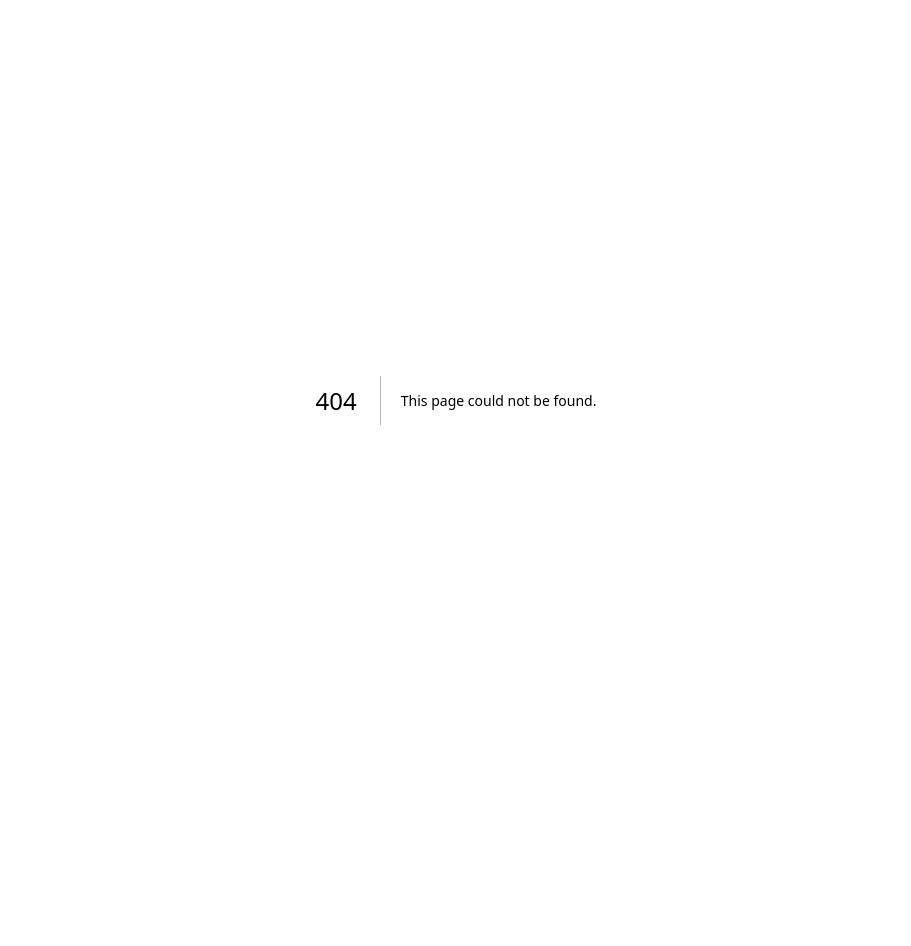
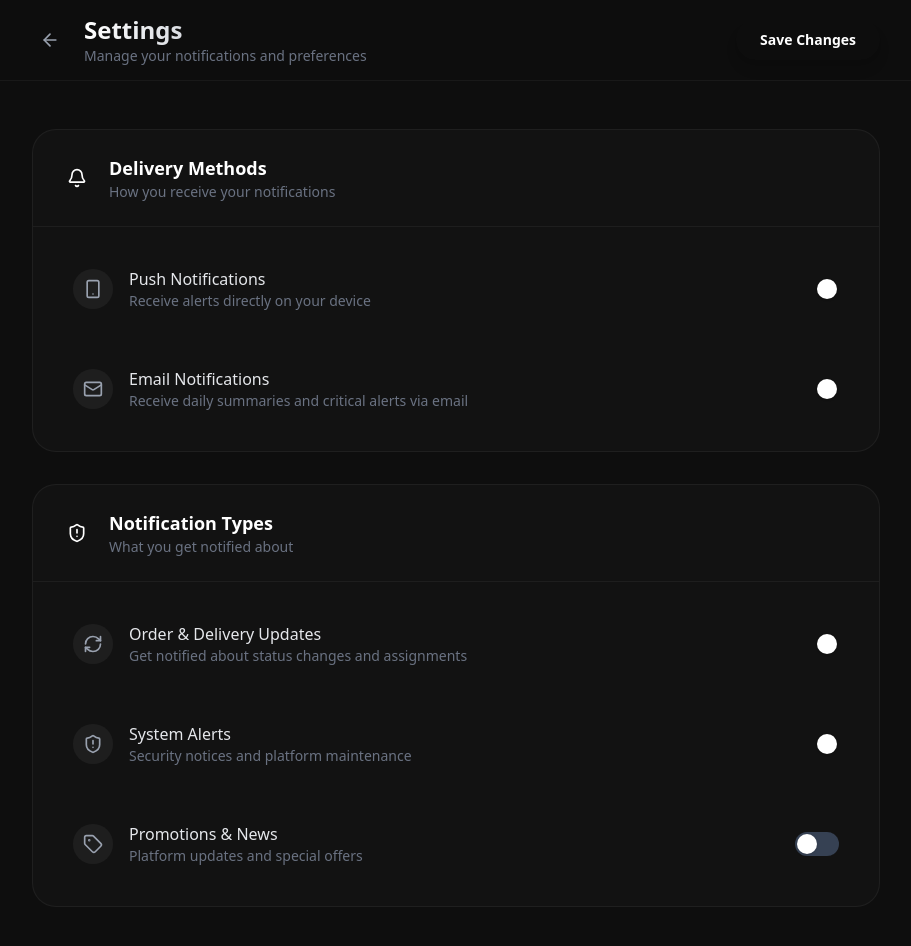
Before and after one commit to ifeanyireed/nets_dispatch, a Next.js app in the folder agent_app/: page /settings in a window 1280 px wide. Before the commit this address had no page. Shown: the top 946 px of the page, without its empty margins (184-1095 px from the left). Before the commit the page ends 800 px from the top, so only its background shows below. Built offline with nearby package versions, Linux system fonts and the light colour scheme; no server answers; sample sign-in values are in the browser's storage.

Commit message:
feat: add notification settings UI to agent and customer apps

```diff
--- a/agent_app/src/app/profile/page.js
+++ b/agent_app/src/app/profile/page.js
@@ -125,12 +125,20 @@ export default function Profile() {
             </h1>
             <p className="text-text-2 font-mono text-xs uppercase tracking-widest mt-1">Manage your console settings</p>
           </div>
-          <button
-            onClick={handleLogout}
-            className="hidden md:flex items-center justify-center px-6 py-2.5 rounded-full border border-hazard/30 bg-hazard/10 hover:bg-hazard hover:text-white hover:shadow-[0_0_20px_rgba(239,68,68,0.4)] transition-all text-hazard font-bold text-xs tracking-widest uppercase"
-          >
-            Log Out
-          </button>
+          <div className="flex items-center gap-3 hidden md:flex">
+            <button
+              onClick={() => router.push('/settings')}
+              className="flex items-center justify-center px-6 py-2.5 rounded-full border border-white/20 bg-white/5 hover:bg-white/10 hover:text-white transition-all text-gray-300 font-bold text-xs tracking-widest uppercase"
+            >
+              Settings
+            </button>
+            <button
+              onClick={handleLogout}
+              className="flex items-center justify-center px-6 py-2.5 rounded-full border border-hazard/30 bg-hazard/10 hover:bg-hazard hover:text-white hover:shadow-[0_0_20px_rgba(239,68,68,0.4)] transition-all text-hazard font-bold text-xs tracking-widest uppercase"
+            >
+              Log Out
+            </button>
+          </div>
         </div>
 
         <div className="grid grid-cols-1 lg:grid-cols-3 gap-8">
--- /dev/null
+++ b/agent_app/src/app/settings/page.js
@@ -0,0 +1,228 @@
+"use client";
+
+import { useState, useEffect } from "react";
+import { useRouter } from "next/navigation";
+import { Bell, Mail, Smartphone, RefreshCw, ShieldAlert, Tag, ArrowLeft } from "lucide-react";
+import Link from "next/link";
+
+export default function SettingsPage() {
+  const router = useRouter();
+  const [userData, setUserData] = useState(null);
+  const [settings, setSettings] = useState({
+    pushEnabled: true,
+    emailEnabled: true,
+    orderUpdates: true,
+    promotions: false,
+    systemAlerts: true,
+  });
+  const [isLoading, setIsLoading] = useState(true);
+  const [isSaving, setIsSaving] = useState(false);
+  const [error, setError] = useState(null);
+
+  useEffect(() => {
+    const userStr = localStorage.getItem("user");
+    if (!userStr) {
+      router.push("/login");
+      return;
+    }
+    const parsedUser = JSON.parse(userStr);
+    setUserData(parsedUser);
+    fetchSettings(parsedUser.id);
+  }, []);
+
+  const fetchSettings = async (userId) => {
+    try {
+      const res = await fetch(`https://nets-logistics-api.onrender.com/users/${userId}/settings/notifications`);
+      if (res.ok) {
+        const data = await res.json();
+        setSettings({
+          pushEnabled: data.pushEnabled,
+          emailEnabled: data.emailEnabled,
+          orderUpdates: data.orderUpdates,
+          promotions: data.promotions,
+          systemAlerts: data.systemAlerts,
+        });
+      }
+    } catch (err) {
+      console.error("Failed to load settings:", err);
+    } finally {
+      setIsLoading(false);
+    }
+  };
+
+  const handleToggle = (key) => {
+    setSettings((prev) => ({ ...prev, [key]: !prev[key] }));
+  };
+
+  const saveSettings = async () => {
+    if (!userData?.id) return;
+    setIsSaving(true);
+    setError(null);
+    try {
+      const res = await fetch(`https://nets-logistics-api.onrender.com/users/${userData.id}/settings/notifications`, {
+        method: "PATCH",
+        headers: { "Content-Type": "application/json" },
+        body: JSON.stringify(settings),
+      });
+
+      if (!res.ok) {
+        throw new Error("Failed to save settings");
+      }
+
+      // Optionally show a success toast here
+    } catch (err) {
+      setError(err.message);
+    } finally {
+      setIsSaving(false);
+    }
+  };
+
+  if (isLoading) {
+    return (
+      <div className="min-h-screen bg-[#0E0E0E] flex items-center justify-center">
+        <div className="w-8 h-8 border-4 border-azure border-t-transparent rounded-full animate-spin"></div>
+      </div>
+    );
+  }
+
+  return (
+    <div className="min-h-screen bg-[#0E0E0E] text-white">
+      {/* Header */}
+      <header className="sticky top-0 z-50 bg-[#0E0E0E]/80 backdrop-blur-xl border-b border-white/5">
+        <div className="max-w-4xl mx-auto px-6 h-20 flex items-center justify-between">
+          <div className="flex items-center space-x-4">
+            <Link href="/dashboard" className="p-2 hover:bg-white/5 rounded-full transition-colors">
+              <ArrowLeft className="w-5 h-5 text-gray-400" />
+            </Link>
+            <div>
+              <h1 className="text-2xl font-bold bg-gradient-to-r from-white to-gray-400 bg-clip-text text-transparent">
+                Settings
+              </h1>
+              <p className="text-sm text-gray-500">Manage your notifications and preferences</p>
+            </div>
+          </div>
+          <button
+            onClick={saveSettings}
+            disabled={isSaving}
+            className="px-6 py-2.5 bg-azure text-white text-sm font-semibold rounded-full hover:bg-azure/90 transition-all shadow-lg shadow-azure/20 disabled:opacity-50 disabled:cursor-not-allowed flex items-center space-x-2"
+          >
+            {isSaving ? (
+              <>
+                <div className="w-4 h-4 border-2 border-white border-t-transparent rounded-full animate-spin" />
+                <span>Saving...</span>
+              </>
+            ) : (
+              <span>Save Changes</span>
+            )}
+          </button>
+        </div>
+      </header>
+
+      {/* Main Content */}
+      <main className="max-w-4xl mx-auto px-6 py-12">
+        {error && (
+          <div className="mb-8 p-4 bg-red-500/10 border border-red-500/20 rounded-2xl text-red-400 text-sm">
+            {error}
+          </div>
+        )}
+
+        <div className="space-y-8">
+          {/* Notification Channels */}
+          <section className="bg-white/[0.02] border border-white/5 rounded-3xl overflow-hidden">
+            <div className="p-6 border-b border-white/5 flex items-center space-x-3">
+              <div className="w-10 h-10 rounded-xl bg-azure/10 flex items-center justify-center text-azure">
+                <Bell className="w-5 h-5" />
+              </div>
+              <div>
+                <h2 className="text-lg font-semibold">Delivery Methods</h2>
+                <p className="text-sm text-gray-500">How you receive your notifications</p>
+              </div>
+            </div>
+            <div className="p-6 space-y-6">
+              <ToggleRow
+                icon={<Smartphone className="w-5 h-5" />}
+                title="Push Notifications"
+                description="Receive alerts directly on your device"
+                checked={settings.pushEnabled}
+                onChange={() => handleToggle("pushEnabled")}
+              />
+              <ToggleRow
+                icon={<Mail className="w-5 h-5" />}
+                title="Email Notifications"
+                description="Receive daily summaries and critical alerts via email"
+                checked={settings.emailEnabled}
+                onChange={() => handleToggle("emailEnabled")}
+              />
+            </div>
+          </section>
+
+          {/* Alert Types */}
+          <section className="bg-white/[0.02] border border-white/5 rounded-3xl overflow-hidden">
+            <div className="p-6 border-b border-white/5 flex items-center space-x-3">
+              <div className="w-10 h-10 rounded-xl bg-hazel/10 flex items-center justify-center text-hazel">
+                <ShieldAlert className="w-5 h-5" />
+              </div>
+              <div>
+                <h2 className="text-lg font-semibold">Notification Types</h2>
+                <p className="text-sm text-gray-500">What you get notified about</p>
+              </div>
+            </div>
+            <div className="p-6 space-y-6">
+              <ToggleRow
+                icon={<RefreshCw className="w-5 h-5" />}
+                title="Order & Delivery Updates"
+                description="Get notified about status changes and assignments"
+                checked={settings.orderUpdates}
+                onChange={() => handleToggle("orderUpdates")}
+              />
+              <ToggleRow
+                icon={<ShieldAlert className="w-5 h-5" />}
+                title="System Alerts"
+                description="Security notices and platform maintenance"
+                checked={settings.systemAlerts}
+                onChange={() => handleToggle("systemAlerts")}
+              />
+              <ToggleRow
+                icon={<Tag className="w-5 h-5" />}
+                title="Promotions & News"
+                description="Platform updates and special offers"
+                checked={settings.promotions}
+                onChange={() => handleToggle("promotions")}
+              />
+            </div>
+          </section>
+        </div>
+      </main>
+    </div>
+  );
+}
+
+function ToggleRow({ icon, title, description, checked, onChange }) {
+  return (
+    <div className="flex items-center justify-between p-4 rounded-2xl hover:bg-white/[0.02] transition-colors cursor-pointer" onClick={onChange}>
+      <div className="flex items-center space-x-4">
+        <div className="w-10 h-10 rounded-full bg-white/5 flex items-center justify-center text-gray-400">
+          {icon}
+        </div>
+        <div>
+          <h3 className="font-medium text-gray-200">{title}</h3>
+          <p className="text-sm text-gray-500">{description}</p>
+        </div>
+      </div>
+      <button
+        type="button"
+        className={`relative inline-flex h-6 w-11 flex-shrink-0 cursor-pointer rounded-full border-2 border-transparent transition-colors duration-200 ease-in-out focus:outline-none ${
+          checked ? 'bg-azure' : 'bg-gray-700'
+        }`}
+        role="switch"
+        aria-checked={checked}
+      >
+        <span
+          className={`pointer-events-none inline-block h-5 w-5 transform rounded-full bg-white shadow ring-0 transition duration-200 ease-in-out ${
+            checked ? 'translate-x-5' : 'translate-x-0'
+          }`}
+        />
+      </button>
+    </div>
+  );
+}
```
Also changed, not shown: 2 other files (tests, documents, lock files or other folders).
